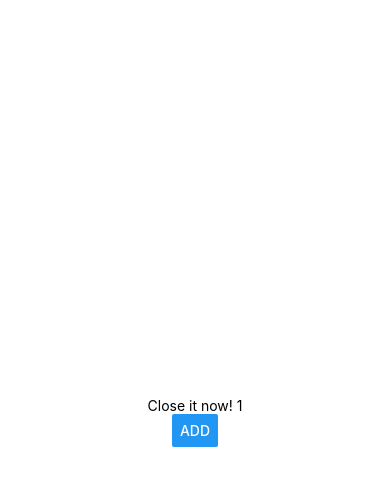
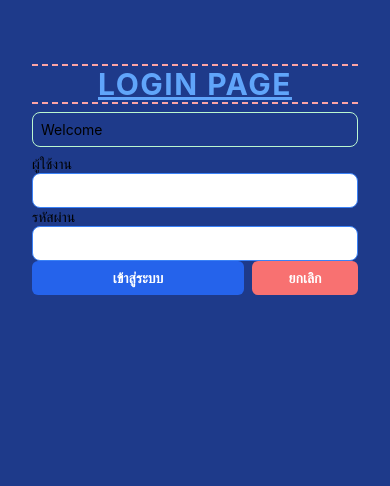
Before and after one commit to aatuodcrd/Mobile-App-1st, a React Native app: screen /Login in a window 390 px wide. Shown: the top 486 px of the page. Built offline with nearby package versions, Linux system fonts and the light colour scheme.

Commit message:
login page

```diff
--- a/App.tsx
+++ b/App.tsx
@@ -1,32 +1,7 @@
-import { StatusBar } from 'expo-status-bar';
-import { useState } from 'react';
-import { StyleSheet, Text, View, Button } from 'react-native';
+import { Login } from './components/login';
 
 export default function App() {
-  const [cnt,setCnt] = useState(1);
-  // this is a comment
-  // function support when add butt press
-  // add number to text
-  const whenAddPress = () => {
-    // if press + 1 to cnt
-    setCnt(cnt + 1);
-  }
 
-  return (
+  return <Login />
 
-    <View style={styles.container}>
-      <Text>Close it now! {cnt}</Text>
-      <Button title="Add" onPress={whenAddPress}></Button>
-    </View>
-
-  );
 }
-
-const styles = StyleSheet.create({
-  container: {
-    flex: 1,
-    backgroundColor: '#fff',
-    alignItems: 'center',
-    justifyContent: 'center',
-  },
-});
--- /dev/null
+++ b/components/login.tsx
@@ -0,0 +1,70 @@
+import { FC } from 'react';
+import { View, Text, TextInput, Pressable } from 'react-native';
+import { z } from 'zod';
+import { zodResolver } from '@hookform/resolvers/zod';
+import { useForm, Controller, SubmitHandler, SubmitErrorHandler } from 'react-hook-form';
+import { MyInput } from './ui/MyInput';
+
+const LoginSchema = z.object({
+    userName: z.string().min(3),
+    password: z.string().min(5)
+    // add more field
+});
+
+type LoginModel = z.infer<typeof LoginSchema>;
+
+export const Login: FC = () => {
+    // call hooks
+    const { control, handleSubmit, reset } = useForm<LoginModel>({
+        defaultValues: {
+            userName: '',
+            password: ''
+        },
+        resolver: zodResolver(LoginSchema)
+    });
+
+    // when reset press
+    const whenResetPress = () => {
+        reset();
+    }
+
+    // when validate pass
+    const whenValidatePass: SubmitHandler<LoginModel> = (user) => {
+        // your logic when validate pass
+        // send data to api server
+        console.log(user);
+    }
+    // when validate fail
+    const whenValidateFail: SubmitErrorHandler<LoginModel> = (error) => {
+        // your logic when validate fail
+        // notify to user
+        console.log(error);
+    }
+
+    return <>
+        <View className='flex flex-col bg-blue-900 md:bg-red-400 w-screen h-full py-16 px-8'>
+            <Text
+                className='border-dashed border-red-300 border-t-2 border-b-2 text-3xl text-center text-blue-400 underline font-bold tracking-wider uppercase'>Login Page</Text>
+            <Text className='rounded-lg border border-green-200 p-2 my-2'>Welcome</Text>
+
+            <MyInput name='userName' control={control} label="ผู้ใช้งาน" />
+            <MyInput name='password' control={control} isSecure={true} label='รหัสผ่าน' />
+
+            <View className='flex flex-row space-x-2'>
+                <Pressable
+                    onPress={handleSubmit(whenValidatePass, whenValidateFail)}
+                    className='bg-blue-600 py-2 rounded-md flex-[2]'>
+                    <Text className='text-white text-center font-semibold'>เข้าสู่ระบบ</Text>
+                </Pressable>
+
+                <Pressable
+                    onPress={whenResetPress}
+                    className='bg-red-400 py-2 rounded-md flex-1'>
+                    <Text className='text-white text-center font-semibold'>ยกเลิก</Text>
+                </Pressable>
+            </View>
+
+        </View>
+    </>
+
+}
--- /dev/null
+++ b/components/ui/MyInput.tsx
@@ -0,0 +1,35 @@
+import { FC } from 'react';
+import { TextInput, Text } from 'react-native';
+import { Control, Controller } from 'react-hook-form';
+
+interface Props {
+    name: string;
+    control: Control<any>;
+    isSecure?: boolean;
+    label: string;
+}
+
+export const MyInput: FC<Props> = (props) => {
+    return <>
+        <Controller control={props.control} name={props.name} render={({ field, fieldState }) =>
+        (
+            <>
+                <Text className={`${fieldState.invalid ? 'text-red-500' : ''}`}>{props.label}</Text>
+                <TextInput
+                    secureTextEntry={props.isSecure}
+                    onChangeText={field.onChange}
+                    value={field.value}
+                    className={
+                        `p-2 border rounded-lg ${fieldState.invalid ? 'border-red-500 bg-red-200' : 'border-blue-500 bg-white'}`
+                    }
+                />
+                {
+                    fieldState.invalid &&
+                    <Text className='text-red-500'>{fieldState.error?.message}</Text>
+                }
+            </>
+        )
+        }
+        />
+    </>
+}
--- /dev/null
+++ b/global.d.ts
@@ -0,0 +1 @@
+/// <reference types="nativewind/types" />
--- a/package.json
+++ b/package.json
@@ -10,13 +10,16 @@
   },
   "dependencies": {
     "@expo/metro-runtime": "~3.2.1",
+    "@hookform/resolvers": "^3.4.0",
     "expo": "~51.0.2",
     "expo-status-bar": "~1.12.1",
     "nativewind": "^2.0.11",
     "react": "18.2.0",
     "react-dom": "18.2.0",
+    "react-hook-form": "^7.51.4",
     "react-native": "0.74.1",
-    "react-native-web": "~0.19.10"
+    "react-native-web": "~0.19.10",
+    "zod": "^3.23.8"
   },
   "devDependencies": {
     "@babel/core": "^7.20.0",
```
Also changed, not shown: 2 other files (tests, documents, lock files or other folders).
